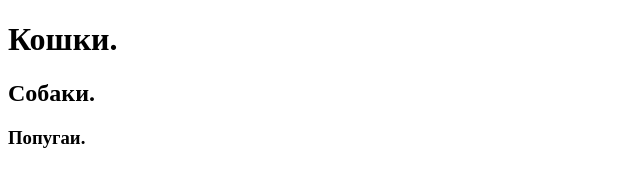
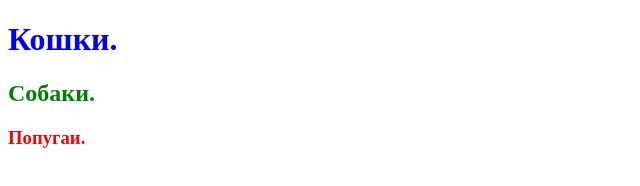
Before and after one commit to ElenaBazik/DZ_3_5, a plain HTML site: page index.html in a window 1280 px wide. Shown: the whole page, without its empty margins (0-640 px from the left). Drawn offline with Linux system fonts and the light colour scheme.

Commit message:
branch s1 commit 1

```diff
--- a/index.html
+++ b/index.html
@@ -3,6 +3,7 @@
 <head>
 	<meta charset="UTF-8">
 	<title>Document</title>
+	<link rel="stylesheet" type="text/css" href="style.css/style.css">
 </head>
 <body>
 	<h1>Кошки.</h1>
--- /dev/null
+++ b/style.css/style.css
@@ -0,0 +1,9 @@
+h1{
+	color:blue;
+}
+h2{
+	color:green;
+}
+h3{
+	color:red;
+}
```
